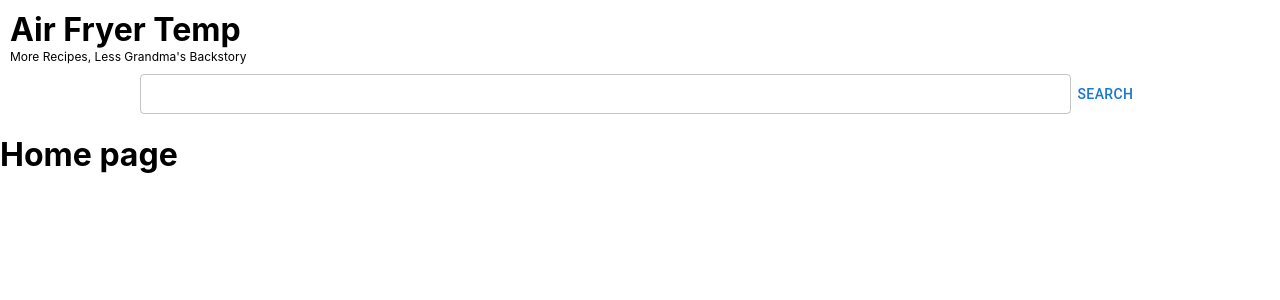
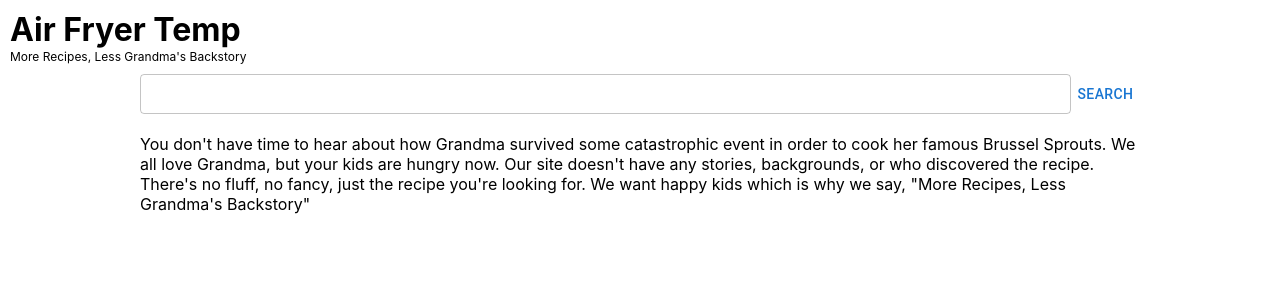
Before and after one commit to robertddobyns/aft-frontend, a React (Create React App) app: page / in a window 1280 px wide. Shown: the top 300 px of the page. Built offline with nearby package versions, Linux system fonts and the light colour scheme.

Commit message:
Home page update

```diff
--- a/src/App.js
+++ b/src/App.js
@@ -6,6 +6,7 @@ import {Header} from "./components/header/Header";
 import {SearchBar} from "./components/header/SearchBar";
 import {Search} from "./components/pages/search/Search";
 import {Recipe} from "./components/pages/recipes/Recipe";
+import {Home} from './components/pages/home/Home';
 
 function App() {
   return (
@@ -16,7 +17,7 @@ function App() {
           <Routes>
             <Route path={'/recipe/:recipeName'} element={<Recipe/>}/>
             <Route path={'/search'} element={<Search/>} />
-            <Route path={'/'} element={<h1>Home page</h1>}/>
+            <Route path={'/'} element={<Home/>}/>
             <Route path={'*'} element={<h1>Page Not Found</h1>}/>
           </Routes>
         </BrowserRouter>
--- a/src/components/assets/recipes.json
+++ b/src/components/assets/recipes.json
@@ -1,18 +1,50 @@
 [
   {
     "id": 1,
-    "description": "This is a description",
-    "name": "Test Recipe",
+    "description": "Cook time depends on thickness of breast.",
+    "name": "Thawed Chicken Breast",
     "temp": 400,
-    "timeInMinutes": 7,
-    "url": "test-recipe"
+    "timeInMinutes": "10-15",
+    "url": "thawed-chicken-breast"
   },
   {
     "id": 2,
-    "description": "This is another description",
-    "name": "Fart",
+    "description": "Wash and dry potato. Rub potato with Canola oil and sprinkle with salt before cooking",
+    "name": "Baked Potato",
     "temp": 400,
-    "timeInMinutes": 7,
-    "url": "fart"
+    "timeInMinutes": 40,
+    "url": "baked-potato"
+  },
+  {
+    "id": 3,
+    "name": "Frozen Chicken Nuggets",
+    "temp": 100,
+    "timeInMinutes": "10",
+    "description": "",
+    "url": "frozen-chicken-nuggets"
+  },
+  {
+    "id": 4,
+    "name": "Fresh Potato Wedges",
+    "temp": 400,
+    "timeInMinutes": "15-20",
+    "description": "Wash potatoes and cut into wedges. Place potatoes into cold water and let sit for 30 minutes. Drain and dry. Cook in air fryer, stirring twice. After cooking, place in bowl and sprinkle with spices such as seasoning salt.",
+    "url": "fresh-potato-wedges"
+  },
+  {
+    "id": 5,
+    "name": "Frozen French Fries",
+    "temp": 400,
+    "timeInMinutes": "15-20",
+    "description": "Toss fries with seasoning salt, if desired and cook on a single layer.",
+    "url": "frozen-french-fries"
+  },
+  {
+    "id": 6,
+    "name": "Crispy Fresh Brussel Sprouts",
+    "temp": 390,
+    "timeInMiutes": "7-8",
+    "description": "Place brussel sprouts in bowl and microwave with 1/4 cup water, covered, for 3 minutes. Drain off water toss with olivie oil, garlic powder, onion powder and salt. Cook in air fryer.",
+    "url": "crispy-fresh-brussel-sprouts"
   }
 ]
--- a/src/components/header/SearchBar.jsx
+++ b/src/components/header/SearchBar.jsx
@@ -33,25 +33,27 @@ export function SearchBar(props) {
 }
 
 const Root = styled('div')(({theme}) => ({
+  display: 'flex',
+  flexDirection: 'column',
+  alignItems: 'center',
   [theme.breakpoints.down('sm')]: {
     width: '100%',
   },
   [theme.breakpoints.up('sm')]: {
     margin: '0 auto',
-    width: '1000px'
+    width: '1000px',
   }
 }))
 
 const Form = styled('form')(({theme}) => ({
   display: 'flex',
   marginBottom: '20px',
+  width: '100%',
   [theme.breakpoints.down('sm')] : {
     flexDirection: 'column',
     alignItems: 'center',
-    width: '100%'
   },
   [theme.breakpoints.up('sm')] : {
     flexDirection: 'row',
-    width: '100%'
   }
 }))
--- a/src/components/pages/home/Home.jsx
+++ b/src/components/pages/home/Home.jsx
@@ -5,13 +5,21 @@ export function Home() {
 
   return (
       <Root>
-        Air Fryer Temp
+        You don't have time to hear about how Grandma survived some catastrophic event in order to cook her famous Brussel Sprouts.
+        We all love Grandma, but your kids are hungry now. Our site doesn't have any stories, backgrounds, or who discovered the recipe.
+        There's no fluff, no fancy, just the recipe you're looking for. We want happy kids which is why we say, "More Recipes, Less Grandma's Backstory"
       </Root>
   )
-
 
 }
 
 const Root = styled('div')(({theme})=> ({
-
+  [theme.breakpoints.down('sm')]: {
+    width: '100%',
+    margin: '0 5px'
+  },
+  [theme.breakpoints.up('sm')]: {
+    maxWidth: '1000px',
+    margin: '0 auto'
+  }
 }))
--- a/src/components/pages/search/SearchItem.jsx
+++ b/src/components/pages/search/SearchItem.jsx
@@ -21,8 +21,7 @@ const Root = styled(Paper)(({theme}) => ({
   flexDirection: 'column',
   textAlign: 'center',
   maxWidth: '1000px',
-  [theme.breakpoints.down('sm')]: {
-  }
+  marginBottom: '10px',
 }))
 
 const StatsContainer = styled('div')(({theme}) => ({
```
